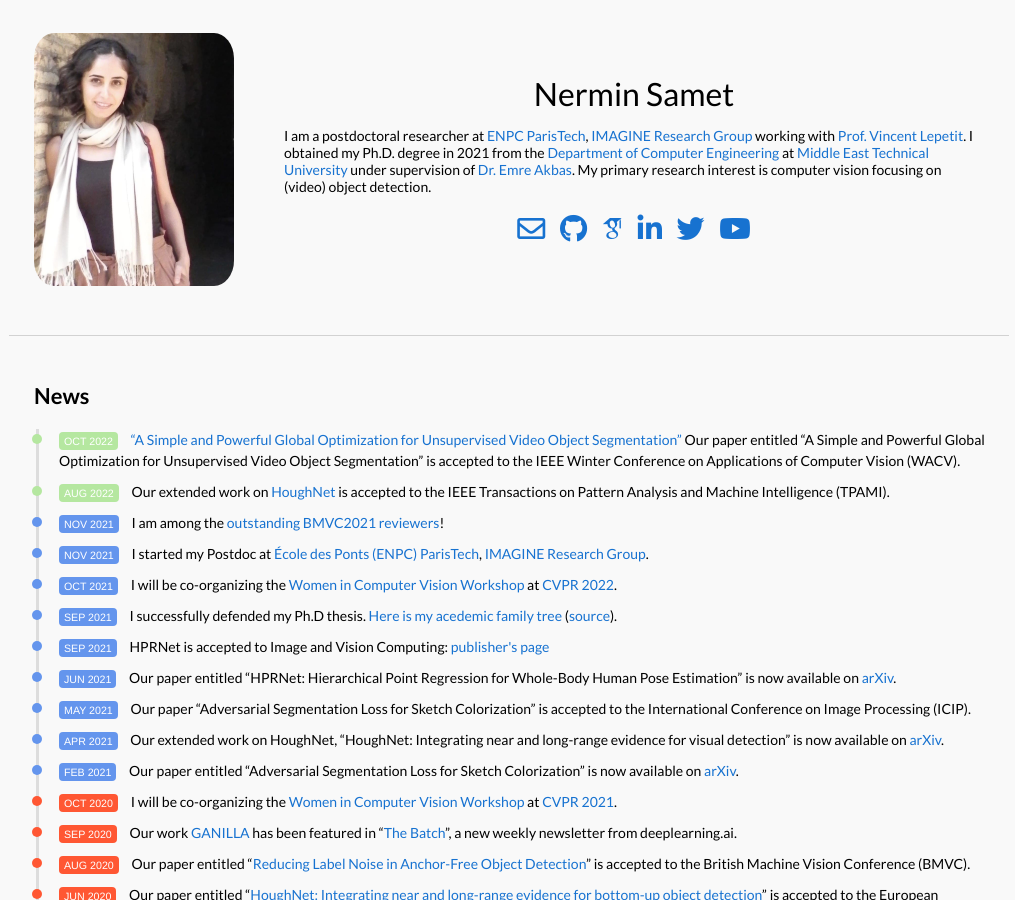
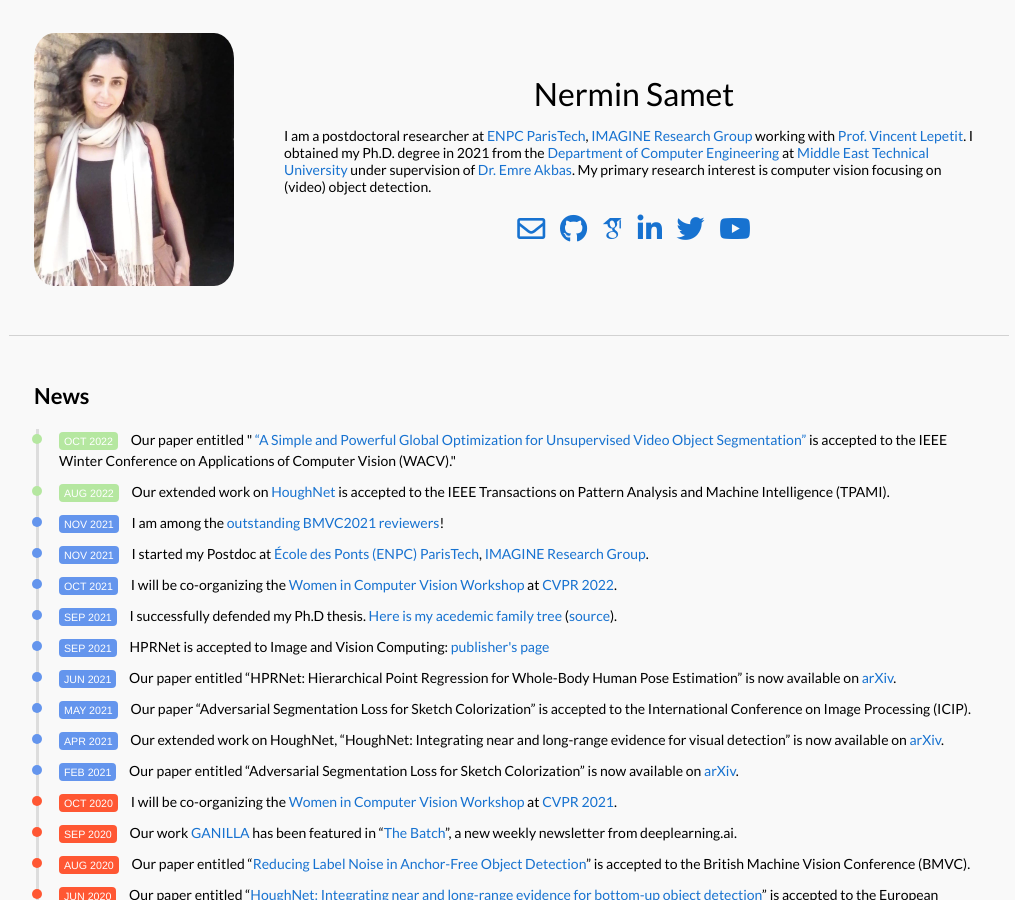
Before and after one commit to nerminsamet/nerminsamet.github.io, a Jekyll site: the page built from _posts/news/2022-10-16-wacv23.markdown, in a window 1280 px wide and 900 px high. Shown: the whole window, without its empty margins (131-1146 px from the left). Built offline with Jekyll 4.4.1, drawn with Linux system fonts in a browser that asks for light colours; some web fonts are replaced.

Commit message:
Update 2022-10-16-wacv23.markdown

```diff
--- a/_posts/news/2022-10-16-wacv23.markdown
+++ b/_posts/news/2022-10-16-wacv23.markdown
@@ -1,7 +1,6 @@
 ---
 layout: post
-title:  " <a href='https://arxiv.org/abs/2007.02355' target='_blank'>“A Simple and Powerful Global Optimization for Unsupervised Video Object Segmentation”</a>
-Our paper entitled “A Simple and Powerful Global Optimization for Unsupervised Video Object Segmentation” is accepted to the IEEE Winter Conference on Applications of Computer Vision (WACV)."
+title:  Our paper entitled  " <a href='https://arxiv.org/abs/2007.02355' target='_blank'>“A Simple and Powerful Global Optimization for Unsupervised Video Object Segmentation”</a> is accepted to the IEEE Winter Conference on Applications of Computer Vision (WACV)."
 date:   2022-10-16 10:00:00 +03:00
 categories: news
 color: "#b5e7a0"
```
